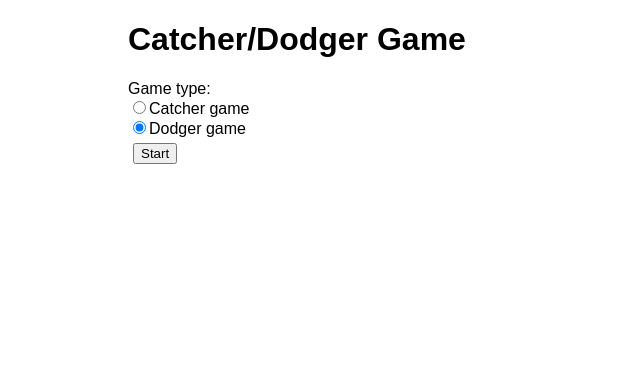
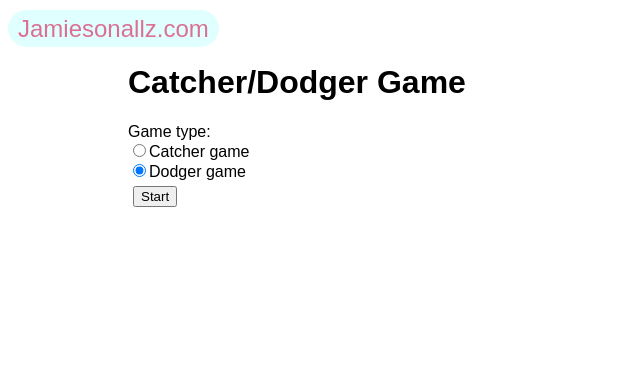
Before and after one commit to jamespeilunli/catcher-dodger, a plain HTML site: page index.html in a window 1280 px wide. Shown: the whole page, without its empty margins (0-640 px from the left). Drawn offline with Linux system fonts and the light colour scheme.

Commit message:
add logo and reword title

```diff
--- a/index.html
+++ b/index.html
@@ -8,6 +8,10 @@
     </head>
 
     <body>
+        <header>
+            <a href="https://jamiesonallz.com" class="logo">Jamiesonallz.com</a>
+        </header>
+
         <main>
             <h1>Catcher/Dodger Game</h1>
             <span>Game type:</span><br>
--- a/style.css
+++ b/style.css
@@ -2,11 +2,24 @@ body {
     font-family: sans-serif;
 }
 
-button {
-    margin: 5px;
+header {
+    margin: 15px 0;
 }
 
 main {
     margin: auto;
     max-width: 1024px;
 }
+
+.logo {
+    border-radius: 20px;
+    padding: 5px 10px;
+    font-size: 24px;
+    text-decoration: none;
+    color: palevioletred;
+    background: lightcyan;
+}
+
+button {
+    margin: 5px;
+}
```
Also changed, not shown: 1 other file.
